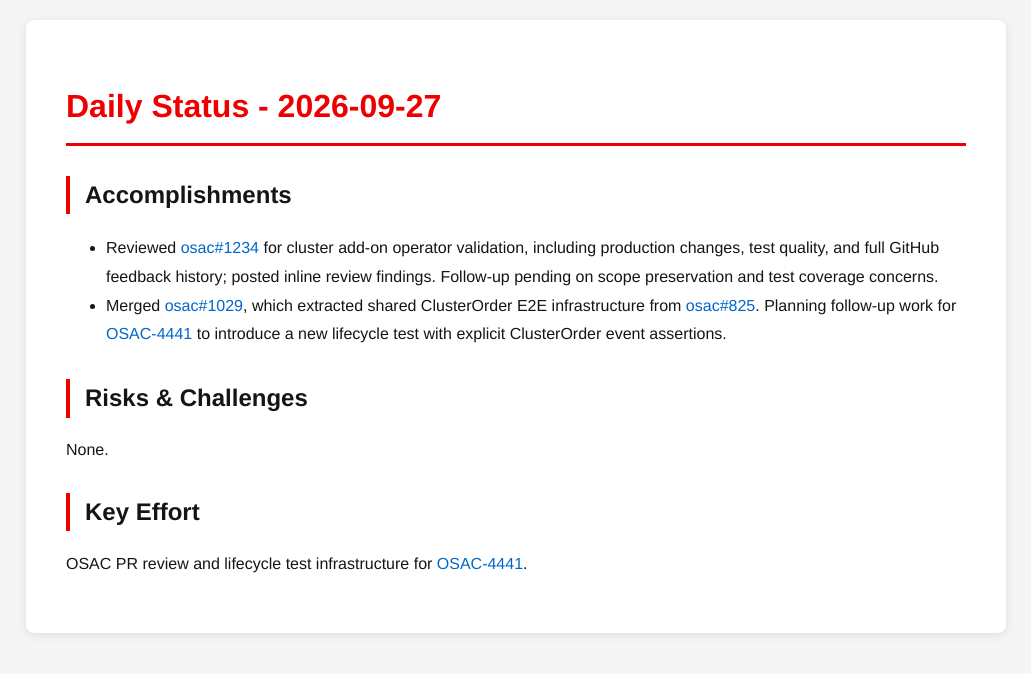
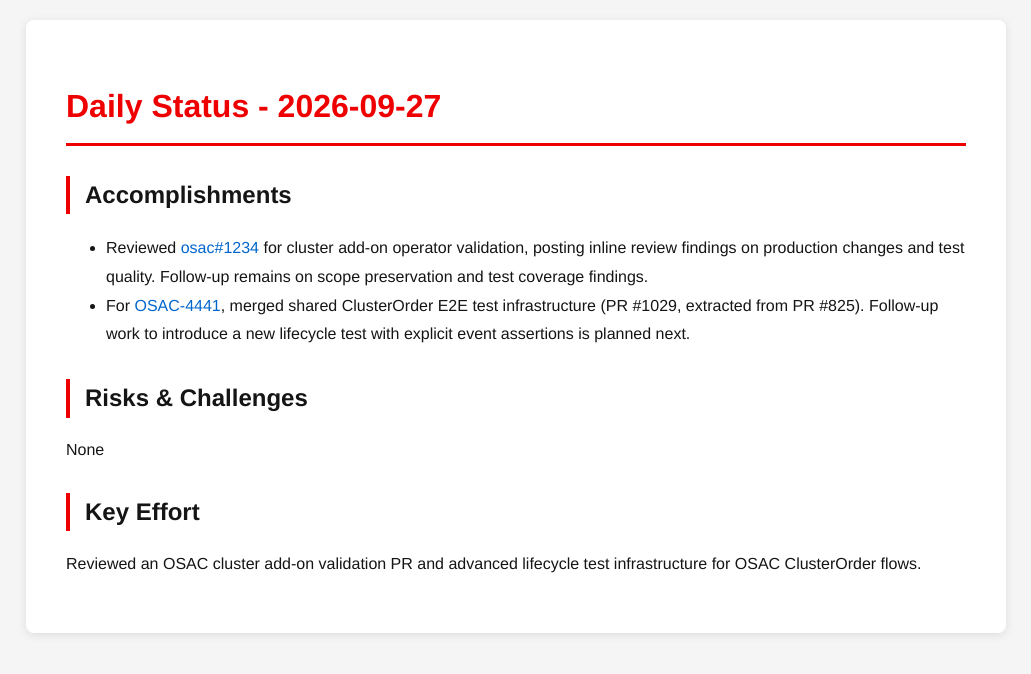
Before and after one commit to tzvatot/daily-status, a Jekyll site: the page built from 2026-09-27.md, in a window 1280 px wide. Shown: the top 674 px of the page, without its empty margins (124-1155 px from the left). Built offline with Jekyll 4.4.1, drawn with Linux system fonts in a browser that asks for light colours.

Commit message:
Daily status update - 2026-09-27

```diff
--- a/2026-09-27.md
+++ b/2026-09-27.md
@@ -7,11 +7,11 @@ date: 2026-09-27
 # Daily Status - 2026-09-27
 
 ## Accomplishments
-- Reviewed [osac#1234](https://github.com/osac-project/osac/pull/1234) for cluster add-on operator validation, including production changes, test quality, and full GitHub feedback history; posted inline review findings. Follow-up pending on scope preservation and test coverage concerns.
-- Merged [osac#1029](https://github.com/osac-project/osac/pull/1029), which extracted shared ClusterOrder E2E infrastructure from [osac#825](https://github.com/osac-project/osac/pull/825). Planning follow-up work for [OSAC-4441](https://redhat.atlassian.net/browse/OSAC-4441) to introduce a new lifecycle test with explicit ClusterOrder event assertions.
+- Reviewed [osac#1234](https://github.com/osac-project/osac/pull/1234) for cluster add-on operator validation, posting inline review findings on production changes and test quality. Follow-up remains on scope preservation and test coverage findings.
+- For [OSAC-4441](https://redhat.atlassian.net/browse/OSAC-4441), merged shared ClusterOrder E2E test infrastructure (PR #1029, extracted from PR #825). Follow-up work to introduce a new lifecycle test with explicit event assertions is planned next.
 
 ## Risks & Challenges
-None.
+None
 
 ## Key Effort
-OSAC PR review and lifecycle test infrastructure for [OSAC-4441](https://redhat.atlassian.net/browse/OSAC-4441).
+Reviewed an OSAC cluster add-on validation PR and advanced lifecycle test infrastructure for OSAC ClusterOrder flows.
```
